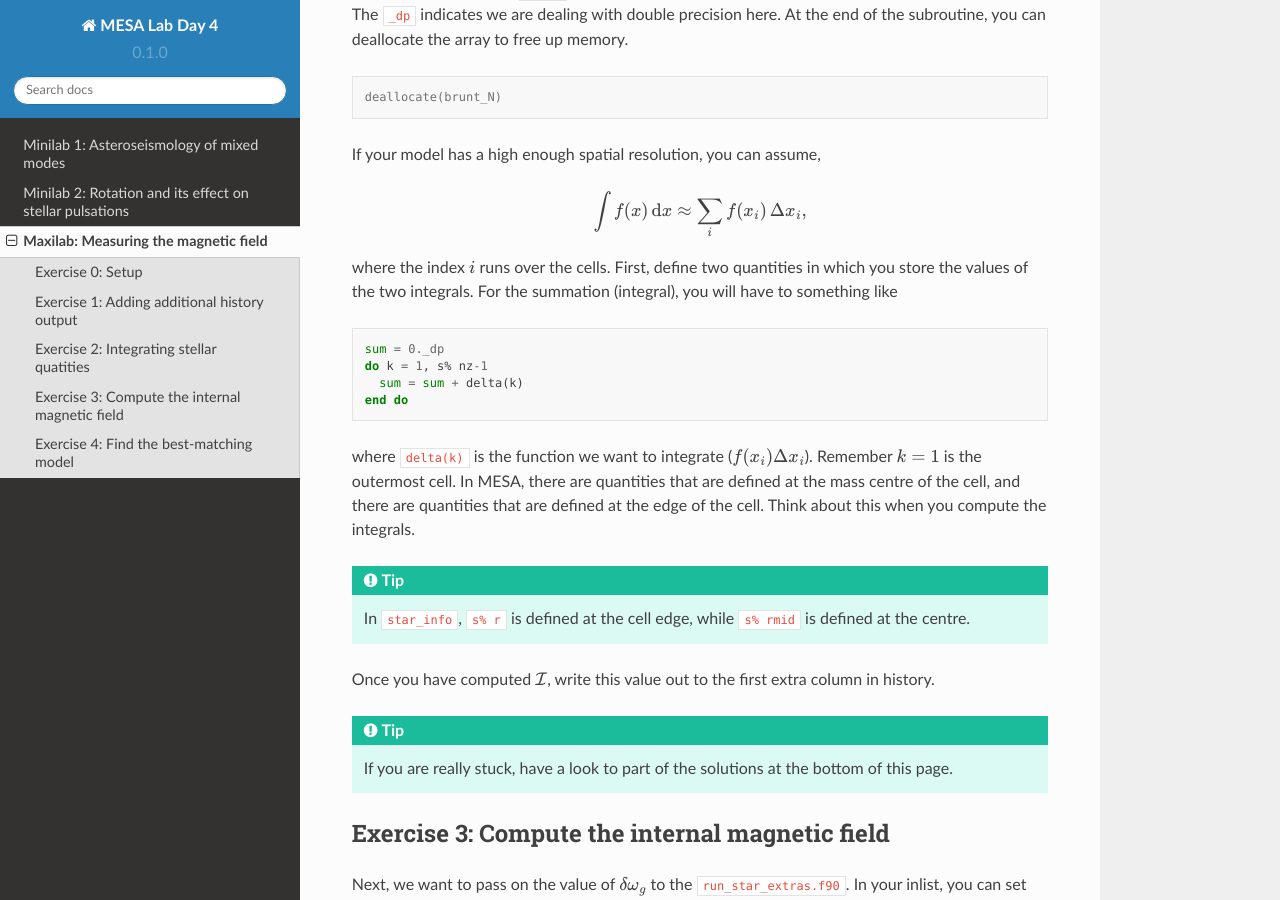
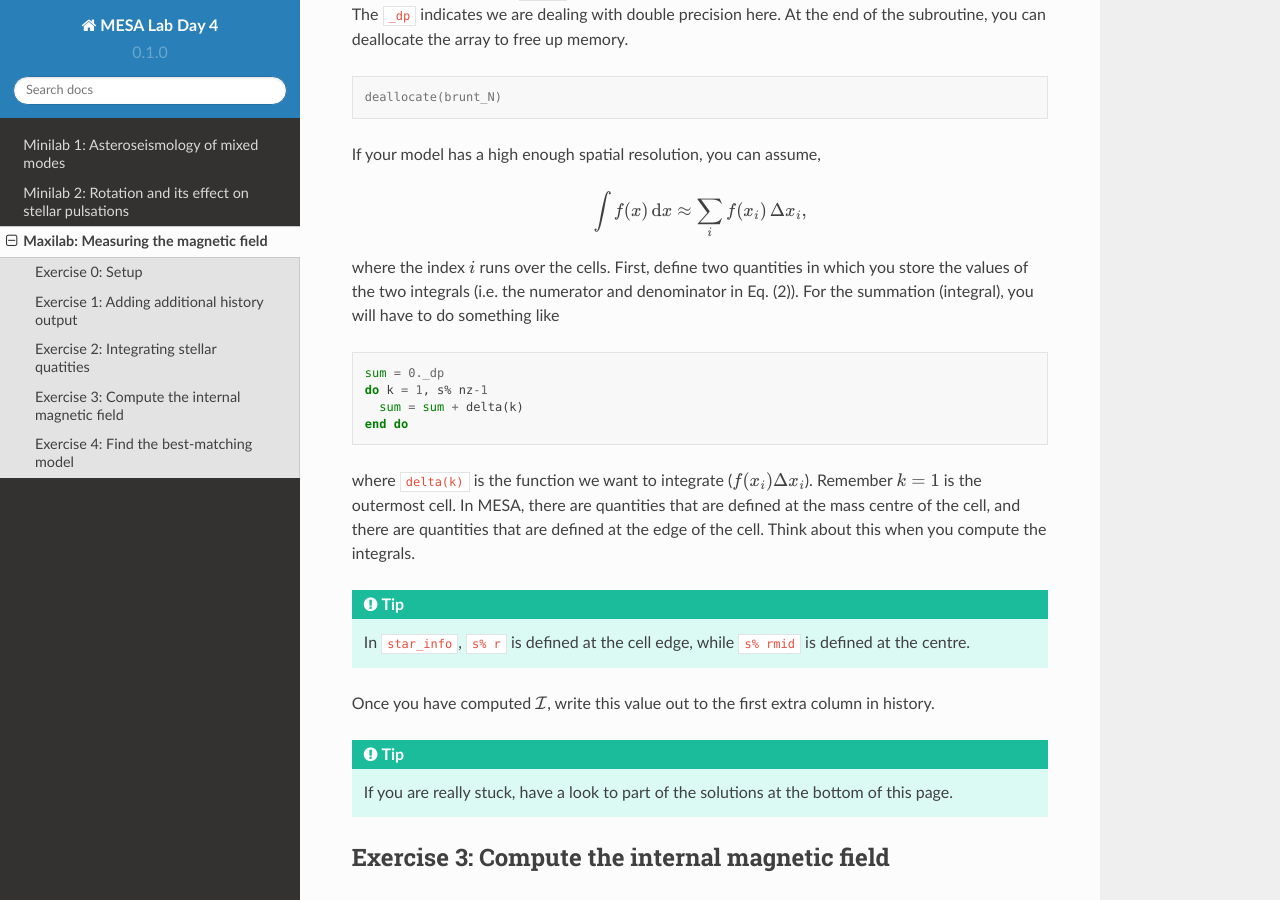
Before and after one commit to mesa-summer-school-2023/mesa-school-bugnet, a Sphinx documentation site: the page built from docs/maxilab.rst, in a window 1280 px wide and 900 px high, scrolled down 2562 px. Built offline with Sphinx 7.4.7 and the Read the Docs theme 2.0.0, drawn with Linux system fonts in a browser that asks for light colours.

Commit message:
Update maxilab.rst

```diff
--- a/docs/maxilab.rst
+++ b/docs/maxilab.rst
@@ -112,7 +112,7 @@ If your model has a high enough spatial resolution, you can assume,
     \int f(x)\,{\rm d}x \approx \sum_i f(x_i)\,\Delta x_i,
 
 where the index :math:`i` runs over the cells.
-First, define two quantities in which you store the values of the two integrals. For the summation (integral), you will have to something like
+First, define two quantities in which you store the values of the two integrals (i.e. the numerator and denominator in Eq. (2)). For the summation (integral), you will have to do something like
 
 .. code:: fortran
 
```
